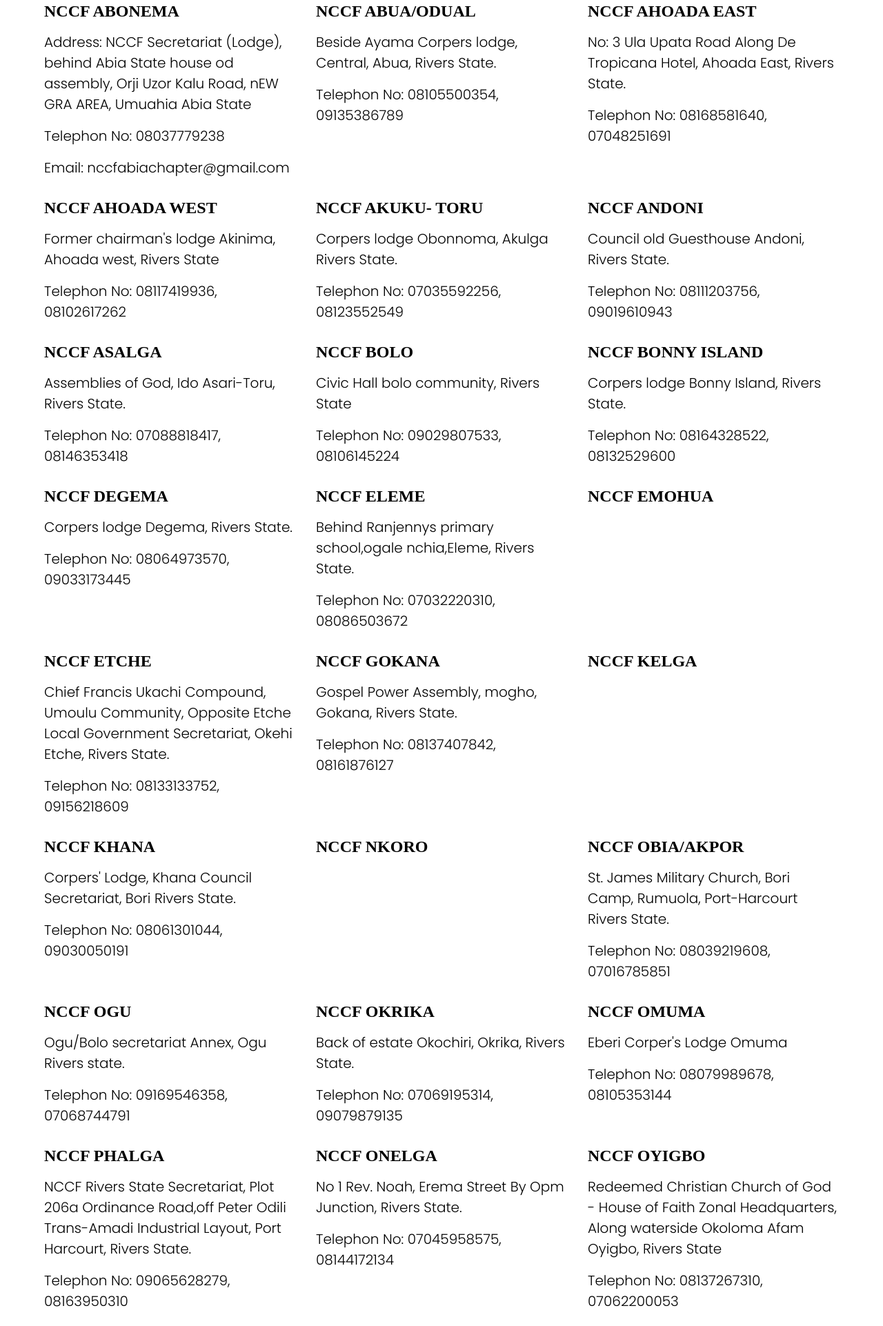
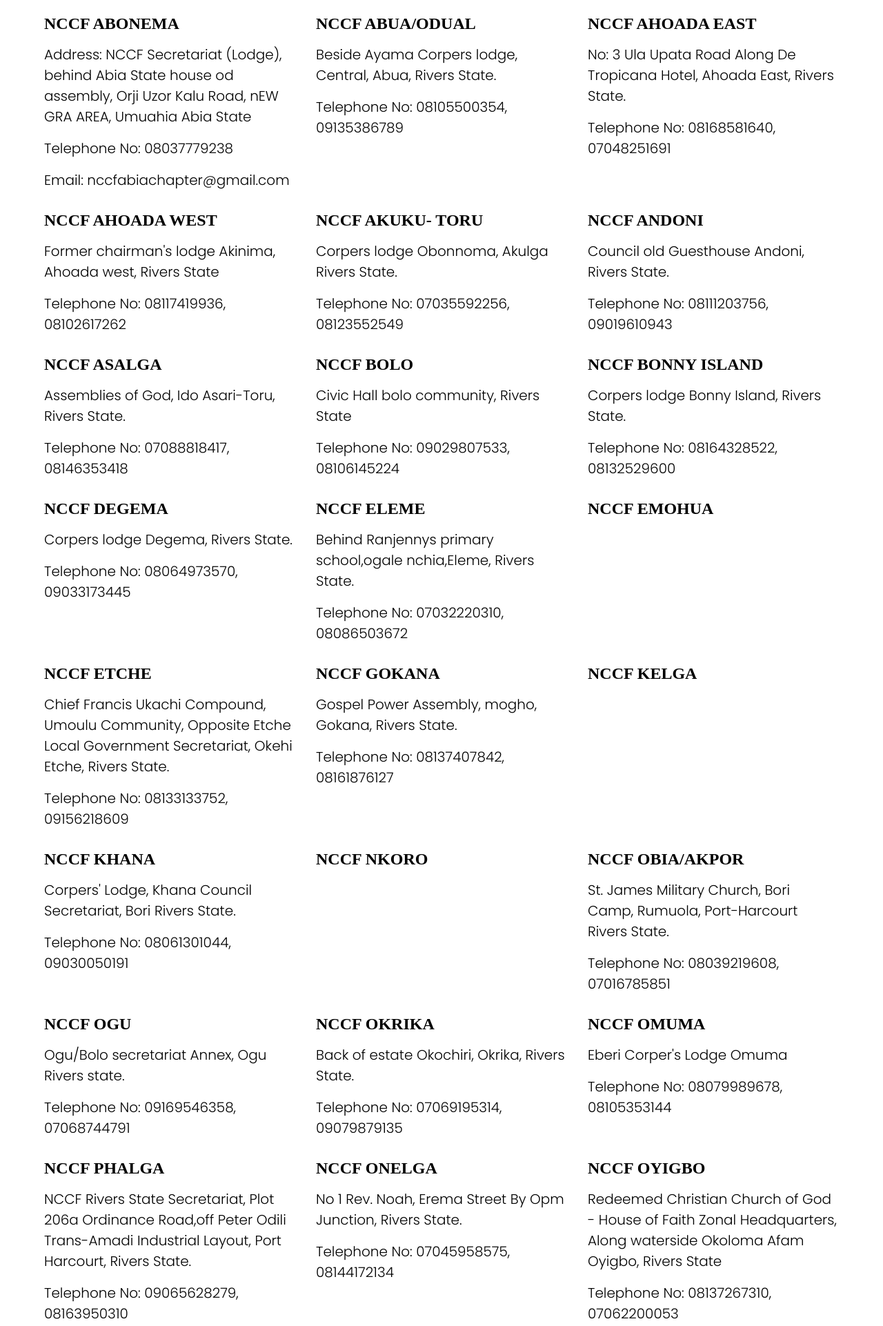
Before and after one commit to nccfrivers/nccfrivers_front_dev, a plain HTML site: page zone.html in a window 1280 px wide. Shown: the part 792-2714 px from the top of the page at 69% size. Drawn offline with Linux system fonts and the light colour scheme.

Commit message:
Making changes to links and functions

```diff
--- a/js/custom.js
+++ b/js/custom.js
@@ -20,7 +20,7 @@
                                     <li class="menu_list"><a href="/nccfrivers_front_dev/index.html" class="menu_links active">HOME</a></li>
                                     <li class="menu_list"><a href="/nccfrivers_front_dev/about.html" class="menu_links">ABOUT US</a></li>
                                     <li class="menu_list"><a href="/nccfrivers_front_dev/executive.html" class="menu_links">EXCOS</a></li>
-                                    <li class="menu_list"><a href="#" class="menu_links">BLOG</a></li>
+                                    <li class="menu_list"><a href="/nccfrivers_front_dev/units.html" class="menu_links">UNITS</a></li>
                                     <li class="menu_list"><a href="/nccfrivers_front_dev/zone.html" class="menu_links">ZONES</a></li>
                                     <li class="menu_list"><a href="#" class="menu_links">EVENTS</a></li>
                                     <li class="menu_list"><a href="/nccfrivers_front_dev/contact.html" class="menu_links">CONTACT US</a></li>
@@ -59,8 +59,8 @@
                     <li class="menu_list"><a href="/nccfrivers_front_dev/index.html" class="menu_links active">HOME</a></li>
                     <li class="menu_list"><a href="/nccfrivers_front_dev/about.html" class="menu_links">ABOUT US</a></li>
                     <li class="menu_list"><a href="/nccfrivers_front_dev/executive.html" class="menu_links">EXCOS</a></li>
-                    <li class="menu_list"><a href="#" class="menu_links">BLOG</a></li>
-                    <li class="menu_list"><a href="/nccfrivers_front_dev/executive.html" class="menu_links">ZONES</a></li>
+                    <li class="menu_list"><a href="/nccfrivers_front_dev/units.html" class="menu_links">UNITS</a></li>
+                    <li class="menu_list"><a href="/nccfrivers_front_dev/zone.html" class="menu_links">ZONES</a></li>
                     <li class="menu_list"><a href="#" class="menu_links">EVENTS</a></li>
                     <li class="menu_list"><a href="/nccfrivers_front_dev/contact.html" class="menu_links">CONTACT US</a></li>
 
--- a/script.js
+++ b/script.js
@@ -28,6 +28,7 @@
 }
 navLinks.forEach(n => n.addEventListener('click', linkAction))
 
+/* Animation function */
 function reveal() {
     var reveals = document.querySelectorAll(".reveal");
 
--- a/zone.html
+++ b/zone.html
@@ -25,7 +25,7 @@
             <div class="content">
                 <h1>Zones</h1>
                 <p>Our team is always on stand by, to lend a helping hand, we would love to hear from you.</p>
-            </div>
+            </div>Telephone
         </div>
     </section>
 
@@ -44,7 +44,7 @@
                             behind Abia State house od assembly,
                             Orji Uzor Kalu Road, nEW GRA AREA, Umuahia Abia State
                         </p>
-                        <p class="tele">Telephon No: 08037779238</p>
+                        <p class="tele">Telephone No: 08037779238</p>
                         <p class="email">Email: nccfabiachapter@gmail.com </p>
                     </div>
                 </div>
@@ -53,7 +53,7 @@
                     <div class="details">
                         <p>Beside Ayama Corpers lodge, Central, Abua, Rivers State.
                         </p>
-                        <p class="tele">Telephon No: 08105500354, 09135386789</p>
+                        <p class="tele">Telephone No: 08105500354, 09135386789</p>
                         <!-- <p class="email">Email: nccfabiachapter@gmail.com </p> -->
                     </div>
                 </div>
@@ -61,7 +61,7 @@
                     <h2>NCCF AHOADA EAST</h2>
                     <div class="details">
                         <p>No: 3 Ula Upata Road Along De Tropicana Hotel, Ahoada East, Rivers State.</p>
-                        <p class="tele">Telephon No: 08168581640, 07048251691</p>
+                        <p class="tele">Telephone No: 08168581640, 07048251691</p>
                         <!-- <p class="email">Email: nccfabiachapter@gmail.com </p> -->
                     </div>
                 </div>
@@ -69,7 +69,7 @@
                     <h2>NCCF AHOADA WEST</h2>
                     <div class="details">
                         <p>Former chairman's lodge Akinima, Ahoada west, Rivers State</p>
-                        <p class="tele">Telephon No: 08117419936, 08102617262</p>
+                        <p class="tele">Telephone No: 08117419936, 08102617262</p>
                         <!-- <p class="email">Email: nccfabiachapter@gmail.com </p> -->
                     </div>
                 </div>
@@ -77,7 +77,7 @@
                     <h2>NCCF AKUKU- TORU</h2>
                     <div class="details">
                         <p>Corpers lodge Obonnoma, Akulga Rivers State.</p>
-                        <p class="tele">Telephon No: 07035592256, 08123552549</p>
+                        <p class="tele">Telephone No: 07035592256, 08123552549</p>
                         <!-- <p class="email">Email: nccfabiachapter@gmail.com </p> -->
                     </div>
                 </div>
@@ -85,7 +85,7 @@
                     <h2>NCCF ANDONI</h2>
                     <div class="details">
                         <p>Council old Guesthouse Andoni, Rivers State.</p>
-                        <p class="tele">Telephon No: 08111203756, 09019610943</p>
+                        <p class="tele">Telephone No: 08111203756, 09019610943</p>
                         <!-- <p class="email">Email: nccfabiachapter@gmail.com </p> -->
                     </div>
                 </div>
@@ -93,7 +93,7 @@
                     <h2>NCCF ASALGA</h2>
                     <div class="details">
                         <p>Assemblies of God, Ido Asari-Toru, Rivers State.</p>
-                        <p class="tele">Telephon No: 07088818417, 08146353418</p>
+                        <p class="tele">Telephone No: 07088818417, 08146353418</p>
                         <!-- <p class="email">Email: nccfabiachapter@gmail.com </p> -->
                     </div>
                 </div>
@@ -101,7 +101,7 @@
                     <h2>NCCF BOLO</h2>
                     <div class="details">
                         <p>Civic Hall bolo community, Rivers State</p>
-                        <p class="tele">Telephon No: 09029807533, 08106145224</p>
+                        <p class="tele">Telephone No: 09029807533, 08106145224</p>
                         <!-- <p class="email">Email: nccfabiachapter@gmail.com </p> -->
                     </div>
                 </div>
@@ -109,7 +109,7 @@
                     <h2>NCCF BONNY ISLAND</h2>
                     <div class="details">
                         <p>Corpers lodge Bonny Island, Rivers State.</p>
-                        <p class="tele">Telephon No: 08164328522, 08132529600</p>
+                        <p class="tele">Telephone No: 08164328522, 08132529600</p>
                         <!-- <p class="email">Email: nccfabiachapter@gmail.com </p> -->
                     </div>
                 </div>
@@ -117,7 +117,7 @@
                     <h2>NCCF DEGEMA</h2>
                     <div class="details">
                         <p>Corpers lodge Degema, Rivers State.</p>
-                        <p class="tele">Telephon No: 08064973570, 09033173445</p>
+                        <p class="tele">Telephone No: 08064973570, 09033173445</p>
                         <!-- <p class="email">Email: nccfabiachapter@gmail.com </p> -->
                     </div>
                 </div>
@@ -125,7 +125,7 @@
                     <h2>NCCF ELEME</h2>
                     <div class="details">
                         <p>Behind Ranjennys primary school,ogale nchia,Eleme, Rivers State.</p>
-                        <p class="tele">Telephon No: 07032220310, 08086503672</p>
+                        <p class="tele">Telephone No: 07032220310, 08086503672</p>
                         <!-- <p class="email">Email: nccfabiachapter@gmail.com </p> -->
                     </div>
                 </div>
@@ -136,7 +136,7 @@
                             behind Abia State house od assembly, Orji Uzor Kalu Road,
                             nEW GRA AREA, Umuahia Abia State
                         </p>
-                        <p class="tele">Telephon No: 08037779238</p> -->
+                        <p class="tele">Telephone No: 08037779238</p> -->
                     </div>
                 </div>
                 <div class="zone_items">
@@ -144,7 +144,7 @@
                     <div class="details">
                         <p>Chief Francis Ukachi Compound, Umoulu Community, Opposite Etche Local Government Secretariat,
                             Okehi Etche, Rivers State.</p>
-                        <p class="tele">Telephon No: 08133133752, 09156218609</p>
+                        <p class="tele">Telephone No: 08133133752, 09156218609</p>
                         <!-- <p class="email">Email: nccfabiachapter@gmail.com </p> -->
                     </div>
                 </div>
@@ -152,7 +152,7 @@
                     <h2>NCCF GOKANA</h2>
                     <div class="details">
                         <p>Gospel Power Assembly, mogho, Gokana, Rivers State. </p>
-                        <p class="tele">Telephon No: 08137407842, 08161876127</p>
+                        <p class="tele">Telephone No: 08137407842, 08161876127</p>
                         <!-- <p class="email">Email: nccfabiachapter@gmail.com </p> -->
                     </div>
                 </div>
@@ -160,7 +160,7 @@
                     <h2>NCCF KELGA</h2>
                     <div class="details">
                         <!-- <p>Chief Francis Ukachi Compound, Umoulu Community, Opposite Etche Local Government Secretariat, Okehi Etche, Rivers State.</p>
-                        <p class="tele">Telephon No: 08133133752, 09156218609</p> -->
+                        <p class="tele">Telephone No: 08133133752, 09156218609</p> -->
                         <!-- <p class="email">Email: nccfabiachapter@gmail.com </p> -->
                     </div>
                 </div>
@@ -168,7 +168,7 @@
                     <h2>NCCF KHANA</h2>
                     <div class="details">
                         <p>Corpers' Lodge, Khana Council Secretariat, Bori Rivers State.</p>
-                        <p class="tele">Telephon No: 08061301044, 09030050191</p>
+                        <p class="tele">Telephone No: 08061301044, 09030050191</p>
                         <!-- <p class="email">Email: nccfabiachapter@gmail.com </p> -->
                     </div>
                 </div>
@@ -176,7 +176,7 @@
                     <h2>NCCF NKORO</h2>
                     <div class="details">
                         <!-- <p>Corpers' Lodge, Khana Council Secretariat, Bori Rivers State.</p>
-                        <p class="tele">Telephon No: 08061301044, 09030050191</p> -->
+                        <p class="tele">Telephone No: 08061301044, 09030050191</p> -->
                         <!-- <p class="email">Email: nccfabiachapter@gmail.com </p> -->
                     </div>
                 </div>
@@ -184,7 +184,7 @@
                     <h2>NCCF OBIA/AKPOR</h2>
                     <div class="details">
                         <p>St. James Military Church, Bori Camp, Rumuola, Port-Harcourt Rivers State.</p>
-                        <p class="tele">Telephon No: 08039219608, 07016785851</p>
+                        <p class="tele">Telephone No: 08039219608, 07016785851</p>
                         <!-- <p class="email">Email: nccfabiachapter@gmail.com </p> -->
                     </div>
                 </div>
@@ -192,7 +192,7 @@
                     <h2>NCCF OGU</h2>
                     <div class="details">
                         <p>Ogu/Bolo secretariat Annex, Ogu Rivers state.</p>
-                        <p class="tele">Telephon No: 09169546358, 07068744791</p>
+                        <p class="tele">Telephone No: 09169546358, 07068744791</p>
                         <!-- <p class="email">Email: nccfabiachapter@gmail.com </p> -->
                     </div>
                 </div>
@@ -200,7 +200,7 @@
                     <h2>NCCF OKRIKA</h2>
                     <div class="details">
                         <p>Back of estate Okochiri, Okrika, Rivers State.</p>
-                        <p class="tele">Telephon No: 07069195314, 09079879135</p>
+                        <p class="tele">Telephone No: 07069195314, 09079879135</p>
                         <!-- <p class="email">Email: nccfabiachapter@gmail.com </p> -->
                     </div>
                 </div>
@@ -208,7 +208,7 @@
                     <h2>NCCF OMUMA</h2>
                     <div class="details">
                         <p>Eberi Corper's Lodge Omuma</p>
-                        <p class="tele">Telephon No: 08079989678, 08105353144</p>
+                        <p class="tele">Telephone No: 08079989678, 08105353144</p>
                         <!-- <p class="email">Email: nccfabiachapter@gmail.com </p> -->
                     </div>
                 </div>
@@ -217,7 +217,7 @@
                     <div class="details">
                         <p>NCCF Rivers State Secretariat, Plot 206a Ordinance Road,off Peter Odili Trans-Amadi
                             Industrial Layout, Port Harcourt, Rivers State.</p>
-                        <p class="tele">Telephon No: 09065628279, 08163950310</p>
+                        <p class="tele">Telephone No: 09065628279, 08163950310</p>
                         <!-- <p class="email">Email: nccfabiachapter@gmail.com </p> -->
                     </div>
                 </div>
@@ -225,7 +225,7 @@
                     <h2>NCCF ONELGA</h2>
                     <div class="details">
                         <p>No 1 Rev. Noah, Erema Street By Opm Junction, Rivers State.</p>
-                        <p class="tele">Telephon No: 07045958575, 08144172134</p>
+                        <p class="tele">Telephone No: 07045958575, 08144172134</p>
                     </div>
                 </div>
                 <div class="zone_items">
@@ -233,14 +233,14 @@
                     <div class="details">
                         <p>Redeemed Christian Church of God - House of Faith Zonal Headquarters, Along waterside Okoloma
                             Afam Oyigbo, Rivers State</p>
-                        <p class="tele">Telephon No: 08137267310, 07062200053</p>
+                        <p class="tele">Telephone No: 08137267310, 07062200053</p>
                     </div>
                 </div>
                 <div class="zone_items">
                     <h2>NCCF OPOBO</h2>
                     <div class="details">
                         <!-- <p>NCCF Rivers State Secretariat, Plot 206a Ordinance Road,off Peter Odili Trans-Amadi Industrial Layout, Port Harcourt, Rivers State.</p>
-                        <p class="tele">Telephon No: 09065628279, 08163950310</p> -->
+                        <p class="tele">Telephone No: 09065628279, 08163950310</p> -->
                         <!-- <p class="email">Email: nccfabiachapter@gmail.com </p> -->
                     </div>
                 </div>
@@ -248,7 +248,7 @@
                     <h2>NCCF TAI</h2>
                     <div class="details">
                         <p>RCCG, City of David beside NYSC camp Nonwa Gbam Tai, Rivers State.</p>
-                        <p class="tele">Telephon No: 09012311887, 08141927297</p>
+                        <p class="tele">Telephone No: 09012311887, 08141927297</p>
                     </div>
                 </div>
             </div>
```
Also changed, not shown: about.html (+1 -1 lines), contact.html (+4 -4 lines), executive.html (+1 -1 lines), index.html (+1 -1 lines), units.html (renamed from fellowship.html, +2 -2 lines).
